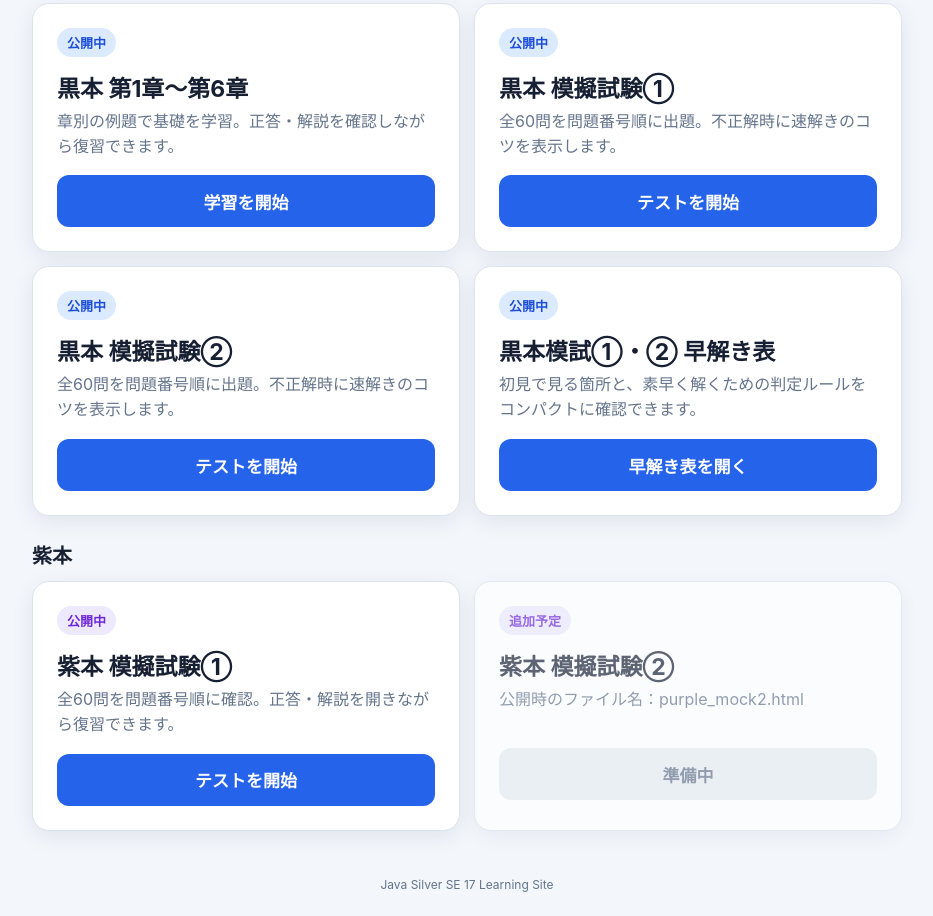
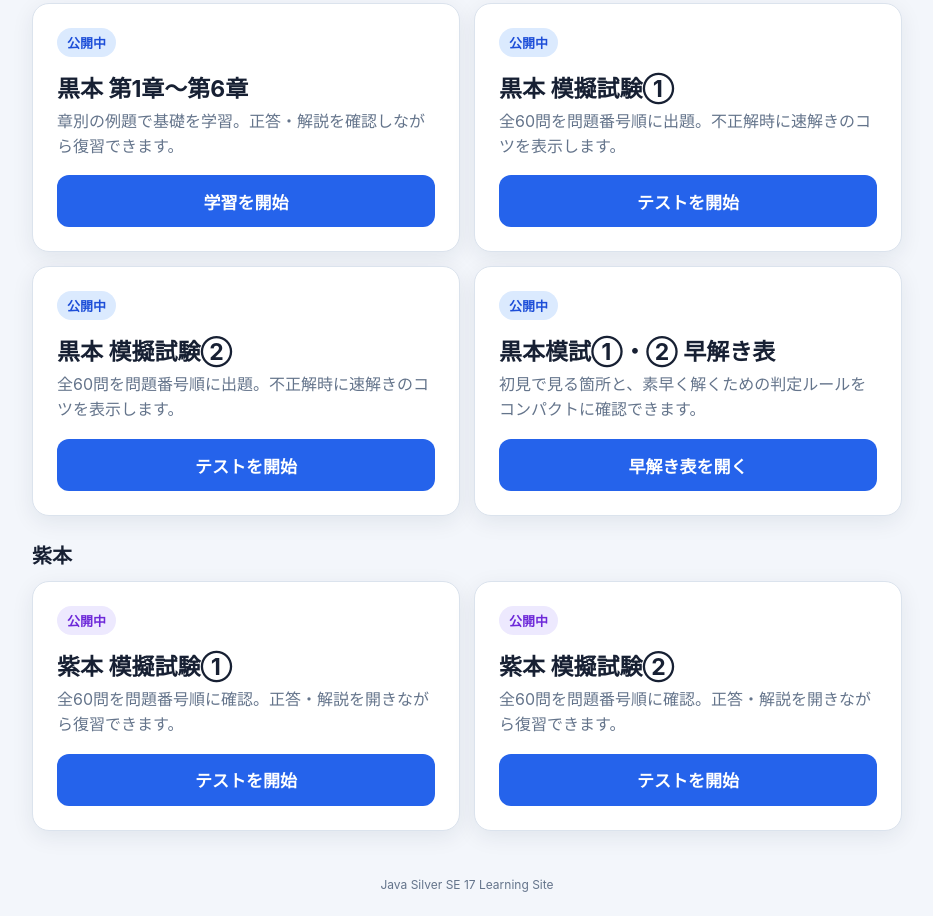
Before and after one commit to katochan31-collab/java-silver, a plain HTML site: page index.html in a window 1280 px wide. Shown: the part 383-1299 px from the top of the page, without its empty margins (173-1106 px from the left). Drawn offline with Linux system fonts and the light colour scheme.

Commit message:
Add files via upload

```diff
--- a/index.html
+++ b/index.html
@@ -126,12 +126,12 @@
         <span class="start">テストを開始</span>
       </a>
 
-      <div class="card disabled" aria-disabled="true">
-        <span class="badge purple">追加予定</span>
+      <a class="card" href="purple_mock2.html" aria-label="紫本 模擬試験2を開始">
+        <span class="badge purple">公開中</span>
         <h2>紫本 模擬試験②</h2>
-        <p>公開時のファイル名：purple_mock2.html</p>
-        <span class="start">準備中</span>
-      </div>
+        <p>全60問を問題番号順に確認。正答・解説を開きながら復習できます。</p>
+        <span class="start">テストを開始</span>
+      </a>
     </div>
   </main>
 
```
